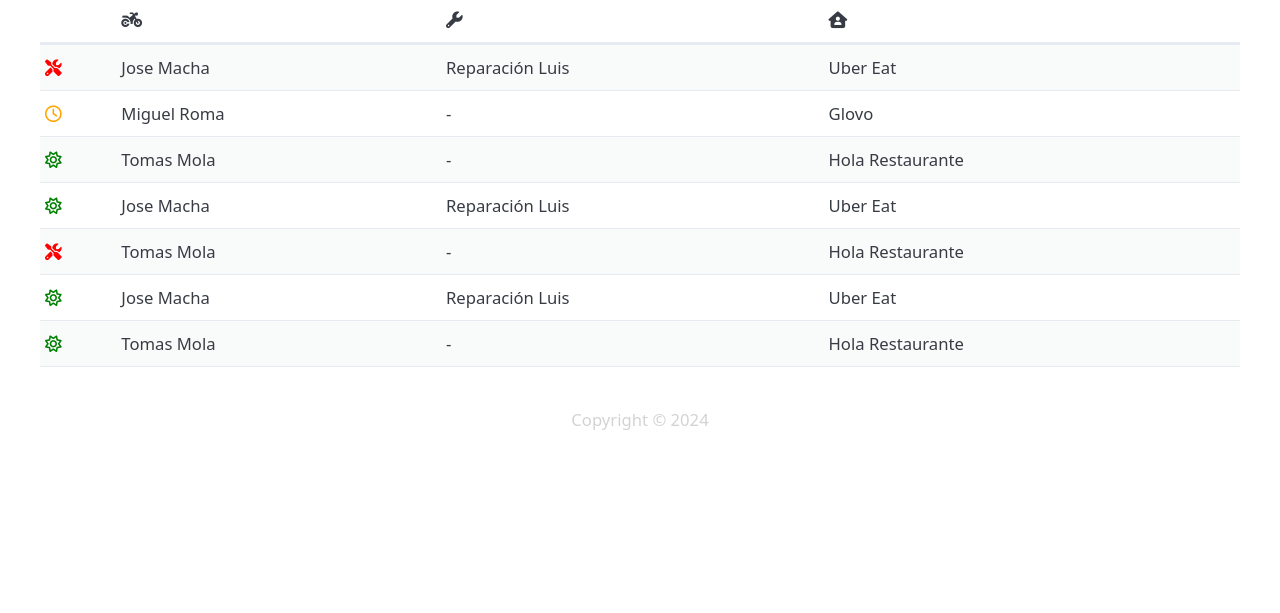
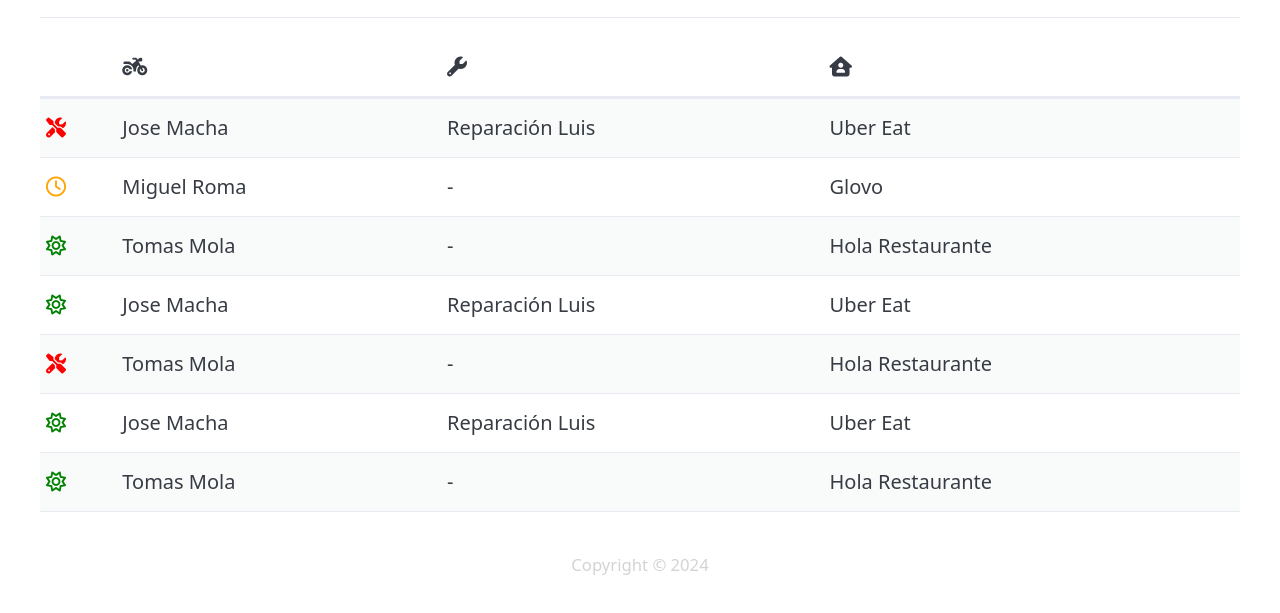
Before and after one commit to fabriziotappero/myRepair, a plain HTML site: page index.html in a window 1280 px wide. Shown: the part 93-706 px from the top of the page. Drawn offline with nearby package versions, Linux system fonts and the light colour scheme.

Commit message:
add minor style adjustment

```diff
--- a/custom.css
+++ b/custom.css
@@ -3,14 +3,13 @@
     text-align: center;
 }
 
-table {
-    font-size: smaller;
-}
+/* table {
+    font-size: small;
+} */
 
-th,
-td {
-    padding-right: 0.3em;
-    padding-left: 0.3em;
+td,
+th {
+    padding: 0.7em 0.3em;
 }
 
 footer {
--- a/index.html
+++ b/index.html
@@ -8,7 +8,7 @@
 
     <script defer src="https://cdn.jsdelivr.net/npm/alpinejs@3.x.x/dist/cdn.min.js"></script>
     <!-- <script src="https://unpkg.com/boxicons@2.1.4/dist/boxicons.js"></script> -->
-    <link href='https://unpkg.com/boxicons@2.1.4/css/boxicons.min.css' rel='stylesheet'>
+    <!-- <link href='https://unpkg.com/boxicons@2.1.4/css/boxicons.min.css' rel='stylesheet'> -->
     <link rel="stylesheet" href="https://cdnjs.cloudflare.com/ajax/libs/font-awesome/6.5.2/css/all.min.css"
         integrity="sha512-SnH5WK+bZxgPHs44uWIX+LLJAJ9/2PkPKZ5QiAj6Ta86w+fsb2TkcmfRyVX3pBnMFcV7oQPJkl9QevSCWr3W6A=="
         crossorigin="anonymous" referrerpolicy="no-referrer" />
@@ -38,6 +38,8 @@
                 </li>
             </ul>
         </nav>
+        <hr />
+
         <main>
             <table class="striped">
                 <thead>
```
